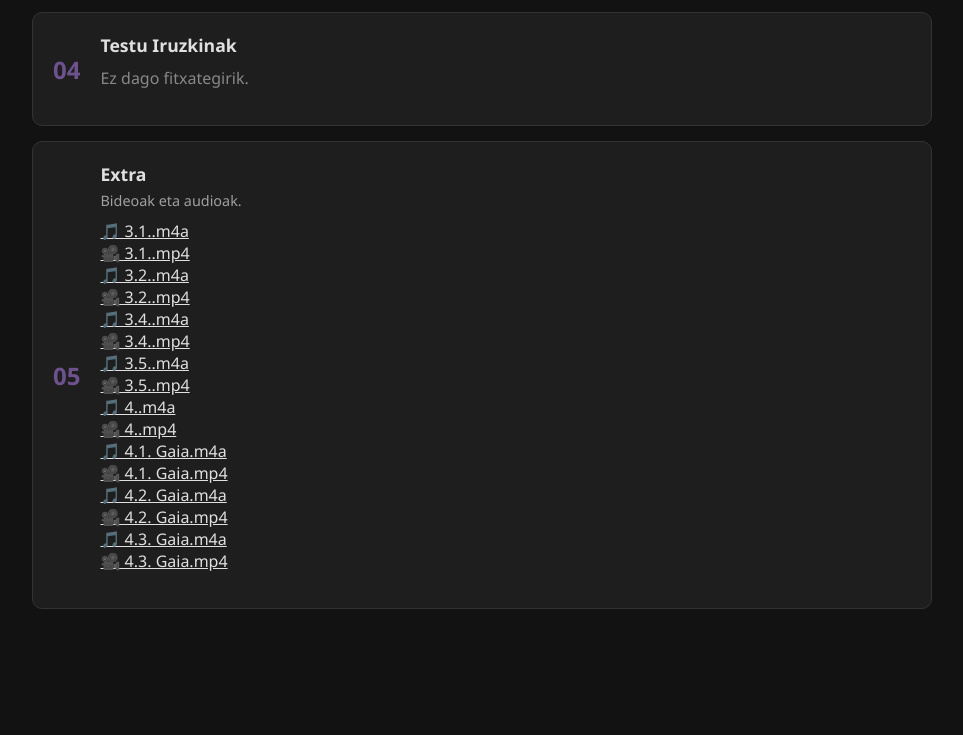
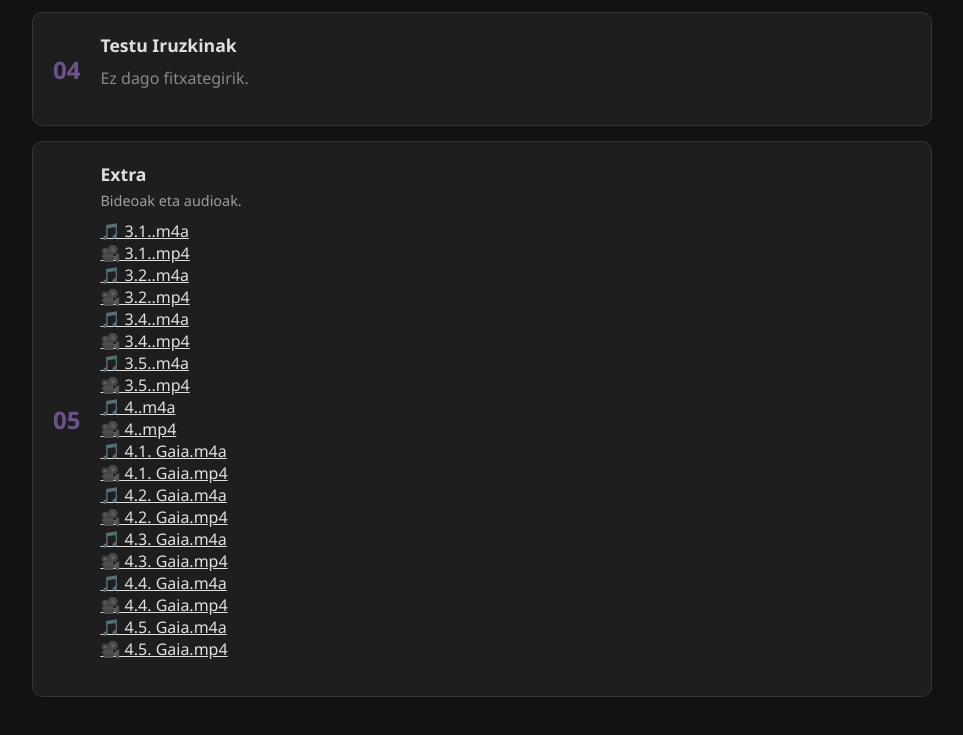
Before and after one commit to acierto-incomodo/clase-web, a plain HTML site: page asignaturas/historia/eba2/index.html in a window 1280 px wide. Shown: the part 906-1641 px from the top of the page, without its empty margins (158-1121 px from the left). Before the commit the page ends 1555 px from the top, so only its background shows below. Drawn offline with Linux system fonts and the light colour scheme.

Commit message:
dsandsaildsk

```diff
--- a/asignaturas/historia/eba2/index.html
+++ b/asignaturas/historia/eba2/index.html
@@ -104,6 +104,10 @@
     <li><a href="extra/4.2. Gaia.mp4" style="color: var(--text-color, #fff); text-decoration: underline;">🎥 4.2. Gaia.mp4</a></li>
     <li><a href="extra/4.3. Gaia.m4a" style="color: var(--text-color, #fff); text-decoration: underline;">🎵 4.3. Gaia.m4a</a></li>
     <li><a href="extra/4.3. Gaia.mp4" style="color: var(--text-color, #fff); text-decoration: underline;">🎥 4.3. Gaia.mp4</a></li>
+    <li><a href="extra/4.4. Gaia.m4a" style="color: var(--text-color, #fff); text-decoration: underline;">🎵 4.4. Gaia.m4a</a></li>
+    <li><a href="extra/4.4. Gaia.mp4" style="color: var(--text-color, #fff); text-decoration: underline;">🎥 4.4. Gaia.mp4</a></li>
+    <li><a href="extra/4.5. Gaia.m4a" style="color: var(--text-color, #fff); text-decoration: underline;">🎵 4.5. Gaia.m4a</a></li>
+    <li><a href="extra/4.5. Gaia.mp4" style="color: var(--text-color, #fff); text-decoration: underline;">🎥 4.5. Gaia.mp4</a></li>
 </ul>
                     </div>
                 </div>
```
